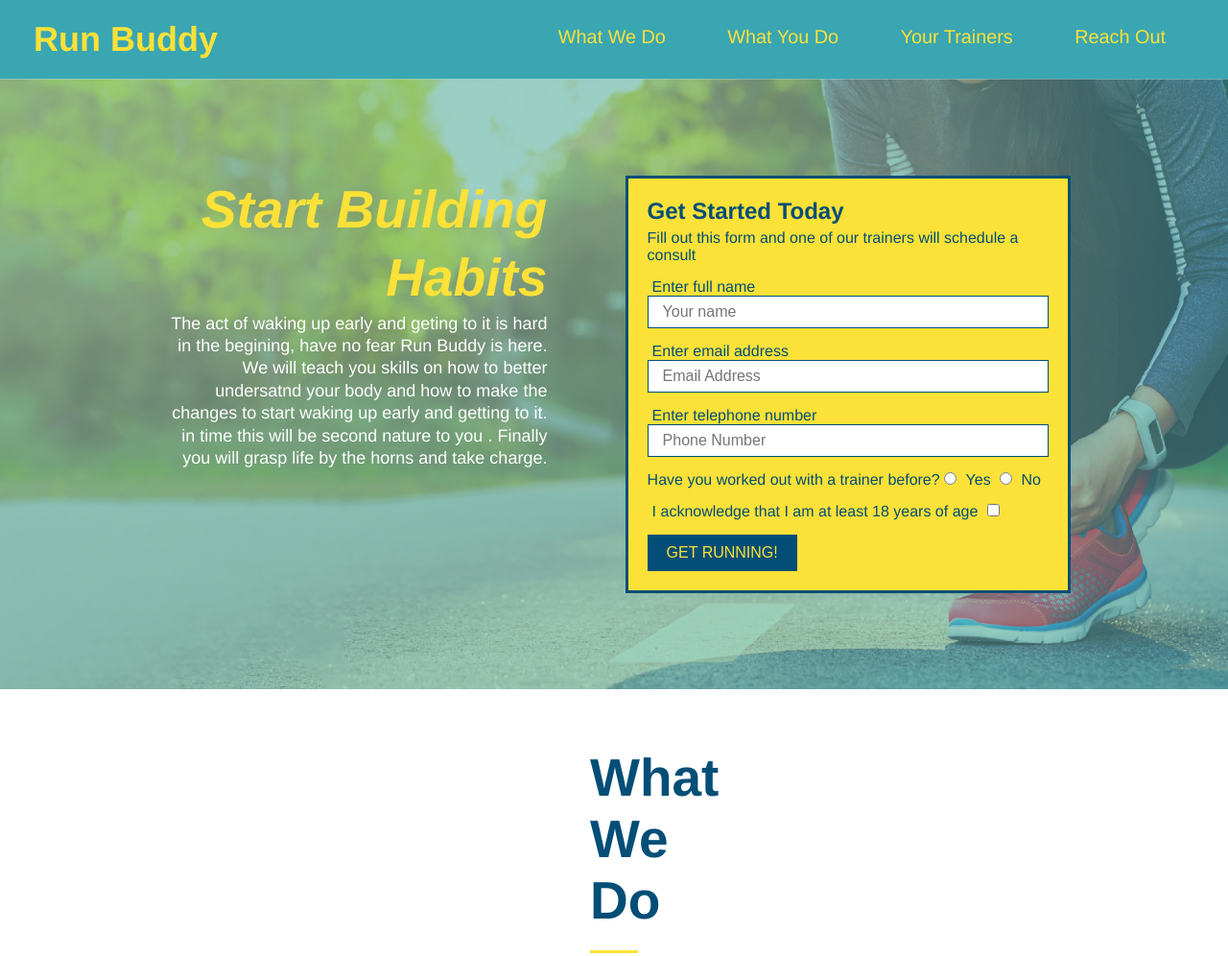
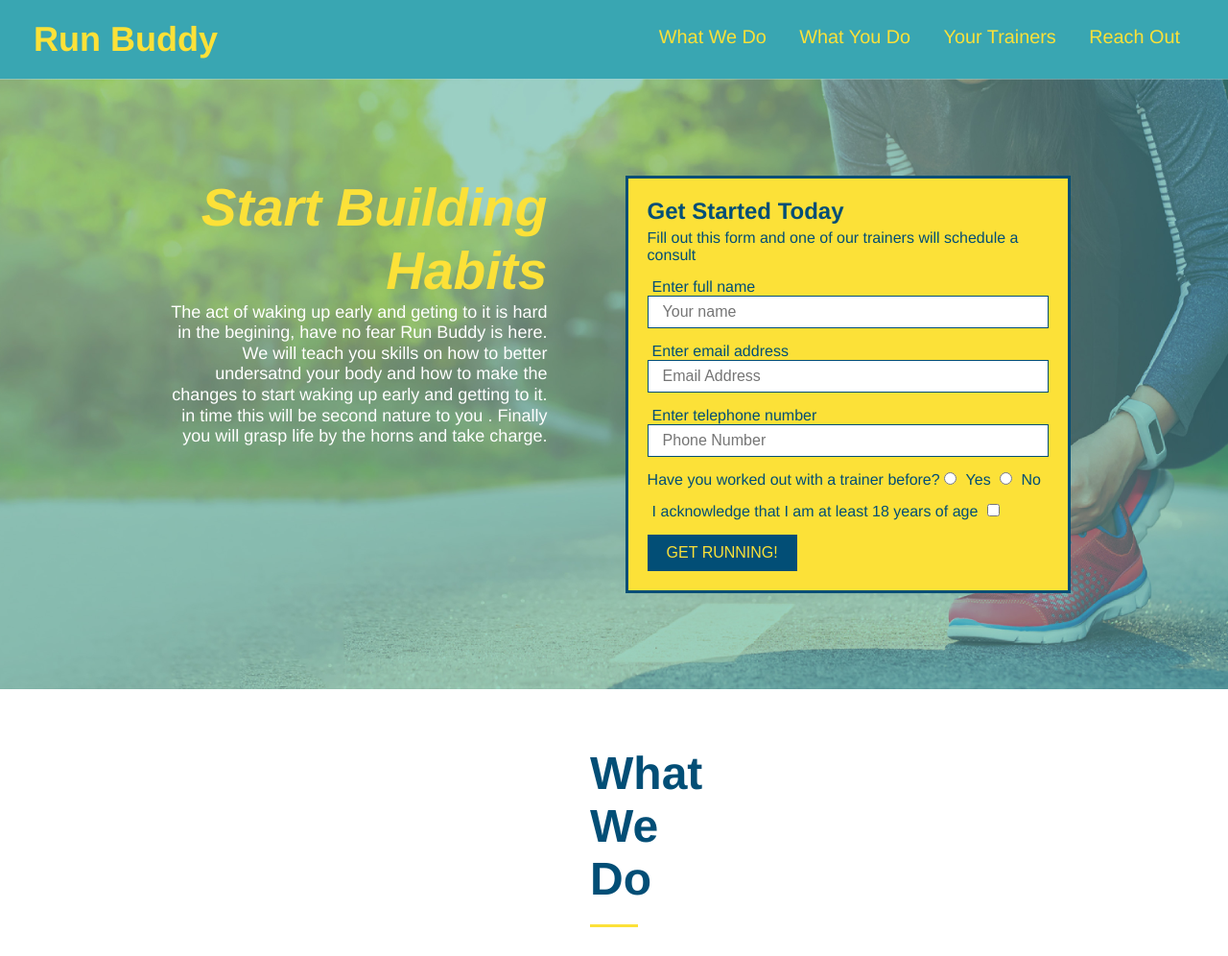
Before and after one commit to Jump89/runbuddy-real, a plain HTML site: page index.html in a window 1280 px wide. Shown: the top 996 px of the page at 96% size. Drawn offline with Linux system fonts and the light colour scheme.

Commit message:
added media quries to style sheet

```diff
--- a/assets/12style.css
+++ b/assets/12style.css
@@ -37,6 +37,7 @@ header nav {
 
     margin: 7px 0;
 }
+
 header nav ul li{
     display: flex ;
     flex-wrap: wrap;
@@ -46,12 +47,13 @@ header nav ul li{
     display: inline;
 }
 
-header nav ul li a{
-
-    margin: 0 30px;
+header nav ul li a {
+    padding: 10px 15px;
     font-weight: lighter;
     font-size: 1.55vw;
 }
+
+/* Footer start */
 footer {
     background-color: #fce138;
     width: 100%;
@@ -69,15 +71,14 @@ footer h2 {
 }
 
 footer div {
-
     line-height: 1.5;
     text-align: right;
-
 }
 
 footer a {
     color: #024e76;
 }
+/* end of Footer*/
 
 /* Starting of sections*/
 section {
@@ -92,11 +93,27 @@ section {
     display: flex;
     justify-content: center;
     flex-wrap: wrap;
+    align-items: flex-start;
 
 }
-/* hero style end */
+
+.hero-cta {
+    width: 35%;
+    text-align: right;
+    margin: 3.5%;
+    color: #fff;
+    font-size: 18px;
+    line-height: 1.2;
+}
+
+.hero-cta h2 {
+    font-style: italic;
+    font-size: 55px;
+    color: #fce138;
+}
+
 .hero-form{
-    border: 3px solid  #024e76;
+    border: 3px solid #024e76;
     background-color: #fce138;
     padding: 20px;
     width: 40%;
@@ -137,33 +154,17 @@ section {
     padding: 10px 20px;
 }
 
-.hero-cta {
-    width: 35%;
-    text-align: right;
-    margin: 3.5%;
-    color: #fff;
-    font-size: 18px;
-    line-height: 1.3;
-
-}
-
-.hero-cta h2 {
-    font-style: italic;
-    font-size: 55px;
-    color: #fce138;
-}
 /* Hero STyles end*/
 
 /* Starting of footer section*/
 .section-title {
-    font-size: 55px;
+    font-size: 48px;
     border-bottom: 3px solid;
     color: #024e76;
     padding-bottom: 20px;
     text-align: center;
     margin: 0 auto 35px auto;
     width: 50px;
-
 
 }
 
@@ -177,9 +178,6 @@ section {
 
 
 /* intro styleing */
- .intro {
-
-}
 
  .intro p {
      line-height: 1.7;
@@ -194,8 +192,7 @@ section {
  /* steps sections for what you do */
 
  .steps {
-
-     background-color: #fce138;
+      background-color: #fce138;
  }
 
  .step {
@@ -228,16 +225,14 @@ section {
     margin-right: 20px;
 }
 
-.step-text {
-    flex: 12;
-}
-
 .step-img img {
     max-width: 100%;
 }
 
-/* span to fix fontsize and target spacfic h1-h6 elements to better control the font size and other things etc*/
-.
+
+.step-text {
+    flex: 12;
+}
 
 .step-text p {
     color: #39a6b2;
@@ -278,13 +273,11 @@ section {
 
 .trainer-bio {
     padding: 25px;
-
-    line-height: 1.3;
+   line-height: 1.3;
 }
 
 .trainer-bio h3 {
     font-size: 28px;
-
 }
 
 .trainer-bio h4 {
@@ -295,20 +288,16 @@ section {
 
 .trainer-bio p {
     font-size: 17px;
-
 }
 
 
 /* Reach Out Styles Start*/
 .contact {
-
     background: #024e76;
-
 }
 
-.contact-info > * {
-    flex: 1;
-    margin: 15px;
+.contact h2 {
+    color: #fce138;
 }
 
 .contact-info {
@@ -317,14 +306,13 @@ section {
     flex-wrap: wrap;
 }
 
-.contact h2 {
-    color: #fce138;
+.contact-info > * {
+    flex: 1;
+    margin: 15px;
 }
 
 .contact-info iframe {
-
     height: 400px;
-
 }
 
 .contact-info div {
@@ -342,10 +330,6 @@ section {
     font-size: 16px;
     font-style: normal;
     color: white;
-}
-
-.contact-info a {
-    color: #fce138;
 }
 
 .contact-form input, .contact-form textarea {
@@ -369,6 +353,11 @@ section {
     font-size: 16px;
 
 }
+
+.contact-info a {
+    color: #fce138;
+}
+
 /* reach out styles end */
 
 .text-left {
@@ -382,3 +371,27 @@ section {
 .flex-row {
     display:flex ;
 }
+
+/* Media query for smaller desktop screens and smaller */
+@media screen and (max-width: 980px) {
+
+        /* this will be applied on any screen smaller than 980px*/
+
+}
+
+/* Media Query for tablets and smaller*/
+
+@media screen and (max-width: 768px) {
+
+        /* this will be applied on any screen between 768px and 575px*/
+
+
+
+/* Media Query for mobile phones and smaller */
+
+@media screen and (max-width: 575px) {
+
+        /* this will be applied on any screen smaller then 575px*/
+
+
+}
```
